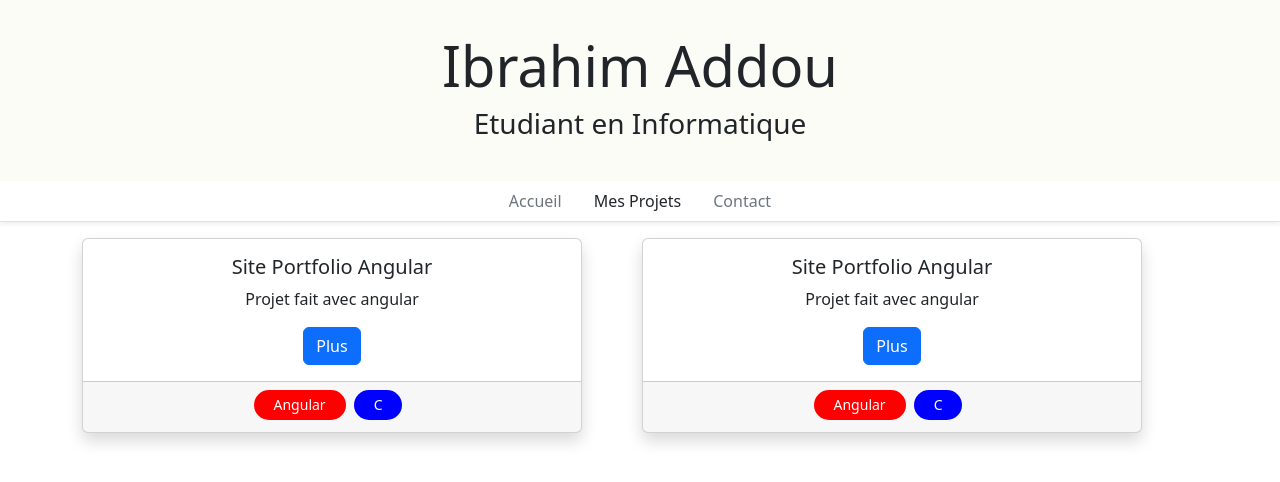
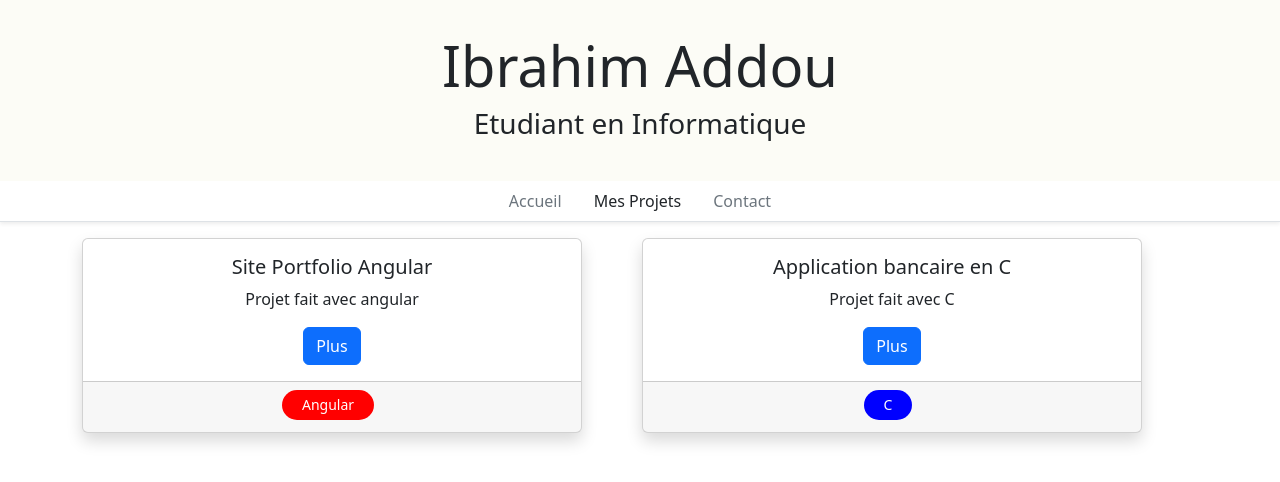
Before and after one commit to ibrahimaddou/myAngularWebsite, an Angular app: page /CV in a window 1280 px wide. Shown: the top 482 px of the page. Built offline with nearby package versions, Linux system fonts and the light colour scheme.

Commit message:
l'ajout des differents projets

```diff
--- a/src/app/cv/cv.component.html
+++ b/src/app/cv/cv.component.html
@@ -1,10 +1,8 @@
 <div class="container">
     <div class="row">
-        <div class="col-lg-4 col-md-6 mb-4" style="max-width:560px; min-width:560px;">
+        <div *ngFor="let project of projects " class="col-lg-4 col-md-6 mb-4" style="max-width:560px; min-width:560px;">
             <app-project-card [project]="project"></app-project-card>
         </div>
-        <div class="col-lg-4 col-md-6 mb-4" style="max-width:560px; min-width:560px;">
-            <app-project-card [project]="project"></app-project-card>
-        </div>
+
     </div>
 </div>
--- a/src/app/cv/cv.component.ts
+++ b/src/app/cv/cv.component.ts
@@ -8,16 +8,10 @@ import { Tag } from '../_models/Tag';
   styleUrls: ['./cv.component.css']
 })
 export class CVComponent {
-  project: Project= {
-    id:0,
-    name:'Site Portfolio Angular',
-    summary:'Projet fait avec angular',
-    description:'',
-    projectLink:'github.com/ibrahimaddou',
-    tags:[Tag.ANGULAR, Tag.C],
-    pictures:[]
-
-  }
+  projects : Project[]=
+  [ { id:0,name:'Site Portfolio Angular',summary:'Projet fait avec angular',description:'',projectLink:'github.com/ibrahimaddou',tags:[Tag.ANGULAR],pictures:[]},
+    { id:1,name:'Application bancaire en C',summary:'Projet fait avec C',description:'',projectLink:'github.com/ibrahimaddou',tags:[Tag.C],pictures:[]}
+  ];
   constructor(private titleService: Title ){
     this.titleService.setTitle('Ibrahim Addou - CV');
   }
```
